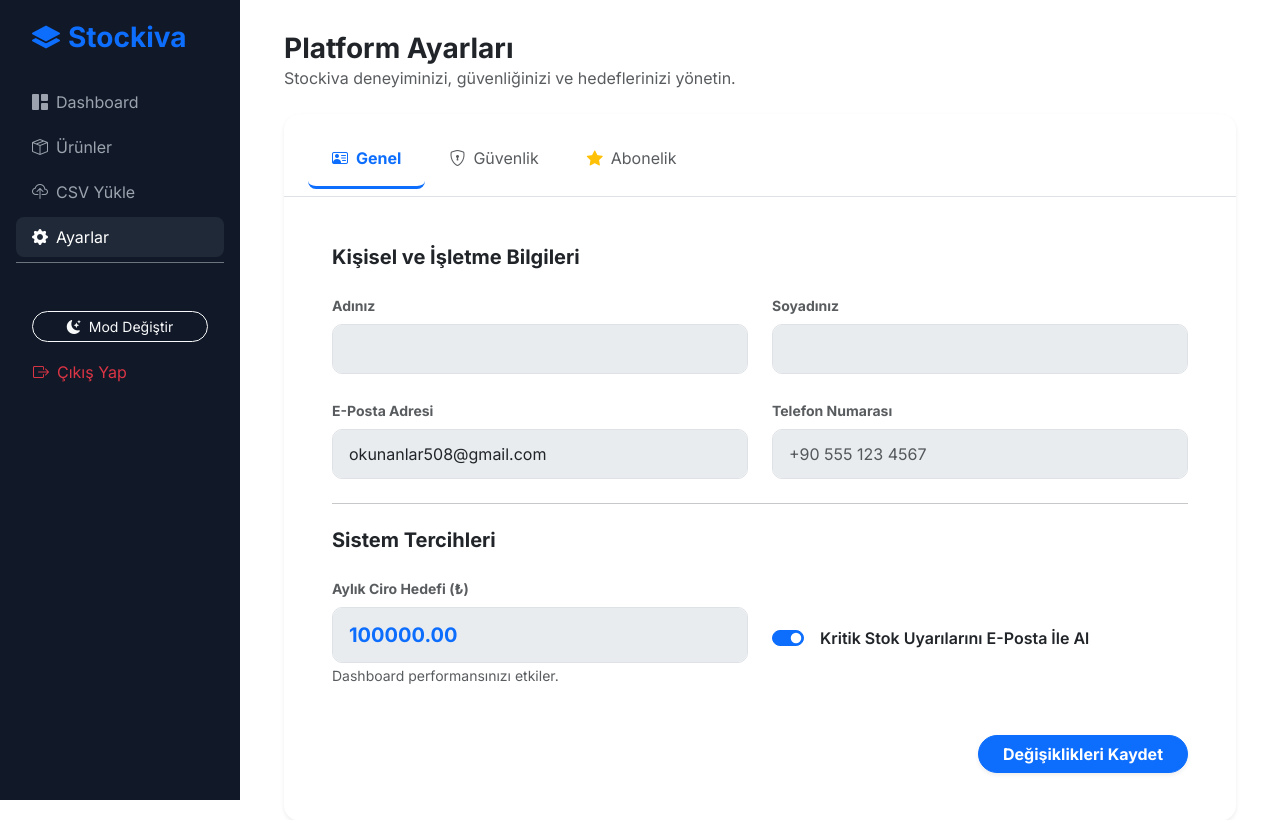
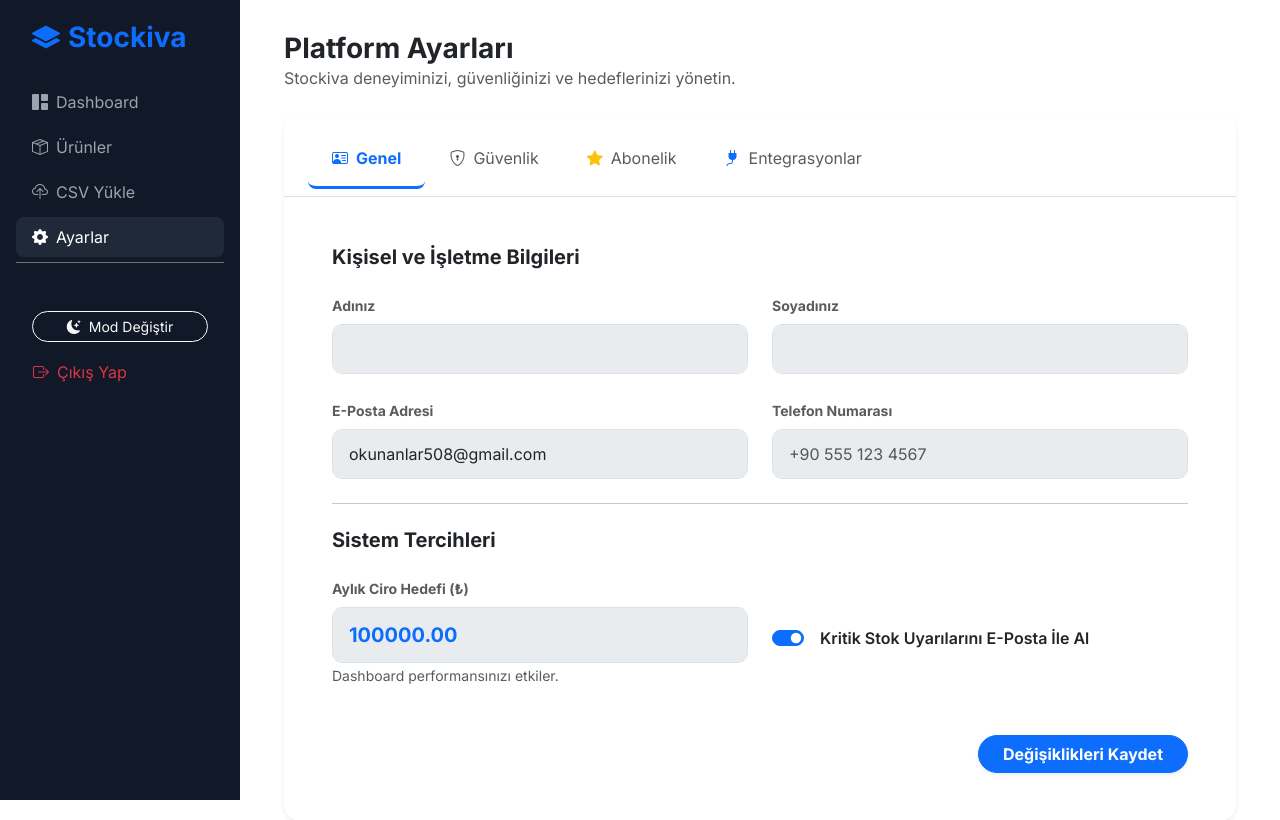
Before and after one commit to Okutann5242/Stockiva, a Django app: page /settings/ in a window 1280 px wide. Shown: the top 820 px of the page. Run offline with Django 5.2, Linux system fonts and the light colour scheme; a user stored in the database is signed in; data comes from the database, SQL or seed files in the repository; some libraries are stand-ins or nearby versions.

Commit message:
Shopier entegrasyonu ve arayüzü eklendi

```diff
--- a/core/templates/core/settings.html
+++ b/core/templates/core/settings.html
@@ -36,7 +36,13 @@
                         <i class="bi bi-star-fill text-warning me-2"></i>Abonelik
                     </button>
                 </li>
+                <li class="nav-item">
+                    <button class="nav-link" data-bs-toggle="tab" data-bs-target="#integrations">
+                        <i class="bi bi-plug-fill me-2 text-primary"></i>Entegrasyonlar
+                    </button>
+                </li>
             </ul>
+
         </div>
 
         <div class="card-body p-4 p-md-5">
--- a/core/views.py
+++ b/core/views.py
@@ -434,7 +434,7 @@ def fetch_shopier_products(api_key):
         return True
     return False
 
-import requests
+
 from django.shortcuts import render, redirect
 from django.contrib import messages
 from .models import Product # Ürün modelinin adı farklıysa düzelt
```
